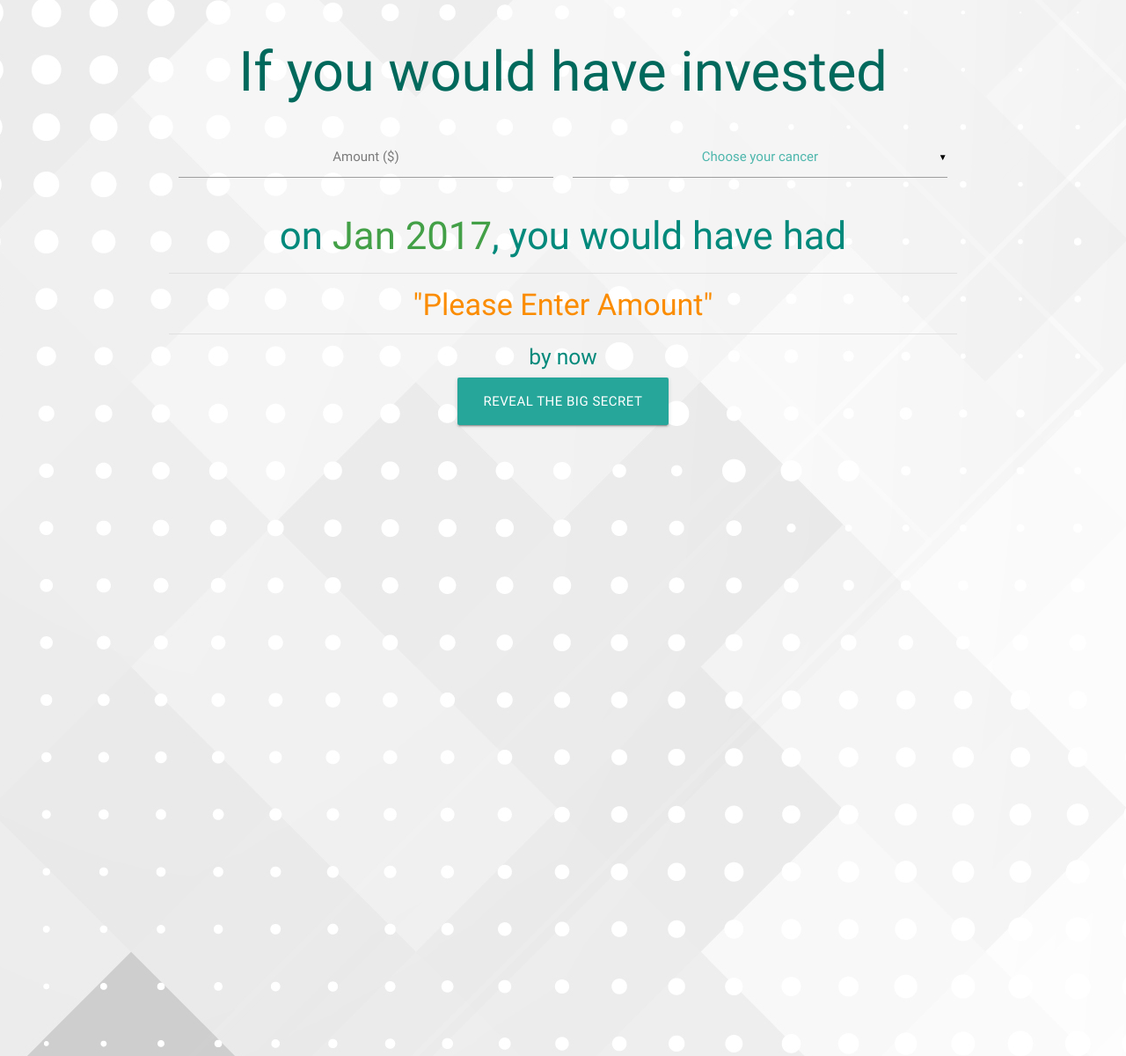
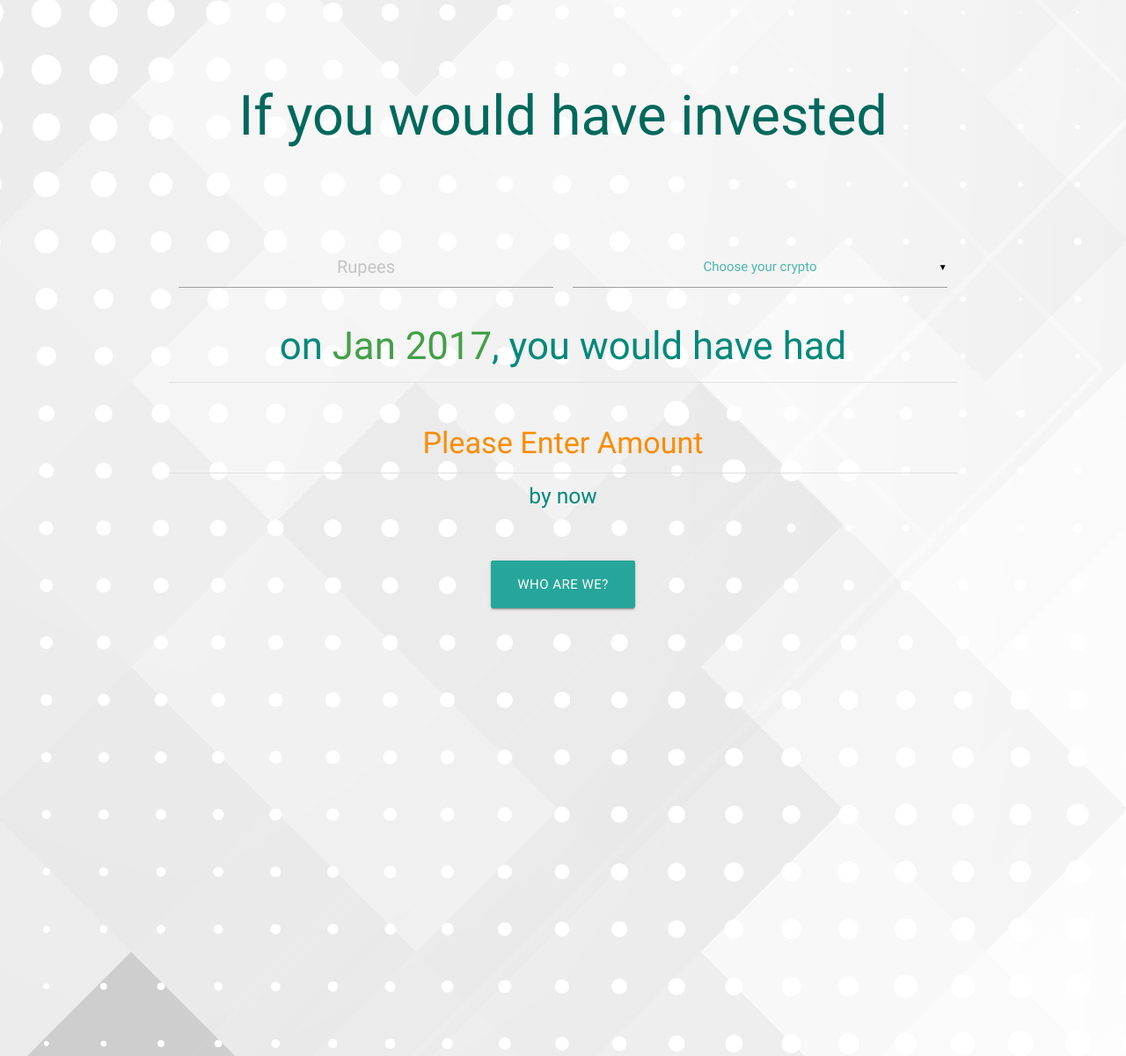
Before and after one commit to moiz-frost/funkyLandingPage, a PHP site: page / in a window 1280 px wide. Shown: the whole page at 88% size. Run offline with PHP 8.4, Linux system fonts and the light colour scheme; some libraries are stand-ins or nearby versions.

Commit message:
Padding and font size

```diff
--- a/css/input-colors.css
+++ b/css/input-colors.css
@@ -44,23 +44,24 @@
 
 ::placeholder { /* Chrome, Firefox, Opera, Safari 10.1+ */
     color: #000;
-    opacity: 0.5; /* Firefox */
+    opacity: 0.2; /* Firefox */
+}
+
+input[type="number"] {
+    -moz-appearance: textfield;
+     text-align: center;
+     font-size: 50px;
+     /*background-color: transparent;*/
+     /*border-style: none;*/
 }
 
 input[type="number"]::-webkit-outer-spin-button, input[type="number"]::-webkit-inner-spin-button {
     -webkit-appearance: none;
      text-align: center;
-     background-color: transparent;
-     border-style: none;
+     /*background-color: transparent;*/
+     /*border-style: none;*/
     /*opacity: 1;*/
      margin: auto;
-}
-
-input[type="number"] {
-    -moz-appearance: textfield;
-     text-align: center;
-     background-color: transparent;
-     border-style: none;
 }
 
 input, select, textarea{
--- a/css/style.css
+++ b/css/style.css
@@ -5,6 +5,11 @@
  *
  * Made By MaterializeCSS.com
  */
+
+
+.section {
+  margin-top: 50px;
+}
 
 nav ul a,
 nav .brand-logo {
--- a/index.html
+++ b/index.html
@@ -3,7 +3,7 @@
 <head>
   <meta http-equiv="Content-Type" content="text/html; charset=UTF-8"/>
   <meta name="viewport" content="width=device-width, initial-scale=1"/>
-  <title>Parallax Template - Materialize</title>
+  <title>Woxcut</title>
 
   <!-- CSS  -->
   <link href="https://fonts.googleapis.com/icon?family=Material+Icons" rel="stylesheet">
@@ -22,18 +22,18 @@
 
           <h1 class="header center teal-text text-darken-3">If you would have invested</h1>
 
-          <div class="row center">
+          <div style="margin-top: 100px;" class="row center">
             <div class="col s12">
               <div class="input-field col s6">
-                <input placeholder="Amount ($)" id="amount" type="number" class="validate">
+                <input style="font-size: 20px;" placeholder="Rupees" id="amount" type="number" class="validate">
               </div>
               <div class="input-field col s6">
               <select id="currency" class="icons">
-                <option value="0" disabled selected>Choose your cancer</option>
-                <option value="20" data-icon="images/btc@2x.png" class="left circle">Bitcoin</option>
-                <option value="60" data-icon="images/ltc@2x.png" class="left circle">Litecoin</option>
-                <option value="90" data-icon="images/eth@2x.png" class="left circle">Ethereum</option>
-                <option value="500" data-icon="images/xrp@2x.png" class="left circle">Ripple</option>
+                <option value="0" disabled selected>Choose your crypto</option>
+                <option value="200" data-icon="images/btc@2x.png" class="left circle">Bitcoin</option>
+                <option value="600" data-icon="images/ltc@2x.png" class="left circle">Litecoin</option>
+                <option value="900" data-icon="images/eth@2x.png" class="left circle">Ethereum</option>
+                <option value="5000" data-icon="images/xrp@2x.png" class="left circle">Ripple</option>
               </select>
               <!-- <label>Currency</label> -->
             </div>
@@ -44,14 +44,14 @@
             on <span class="green-text text-darken-1">Jan 2017</span>, you would have had
           </h3>
           <div class="divider"></div>
-          <h4 class="header center orange-text text-darken-1">"<span id="profit"></span>"</h4>
+          <h4 style="margin-top: 50px;" class="header center orange-text text-darken-1"><span id="profit"></span></h4>
           <div class="divider"></div>
           <h5 class="header center teal-text text-darken-1">by now</h5>
 
           <br><br>
 
-          <div class="row center">
-            <a onclick="transition();" class="btn-large waves-effect waves-light teal lighten-1">Reveal the big secret</a>
+          <div style="margin-top: 50px;" class="row center">
+            <a onclick="transition();" class="btn-large waves-effect waves-light teal lighten-1">Who are we?</a>
           </div>
 
         </div>
--- a/js/init.js
+++ b/js/init.js
@@ -26,7 +26,7 @@ function updateProfit(){
 		return;
 	}
 	var profit = amount * profitFactor;
-	$("#profit").html("$ " + profit);
+	$("#profit").html("PKR " + profit);
 }
 
 function transition(){
```
